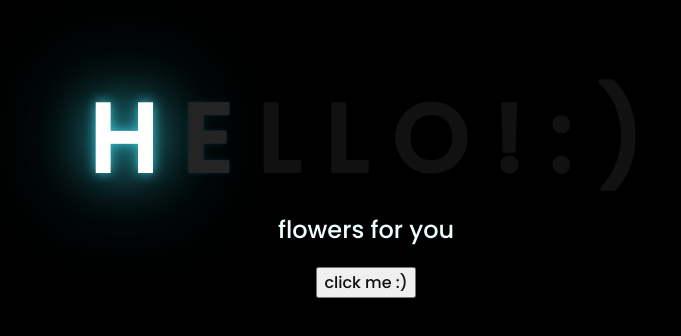
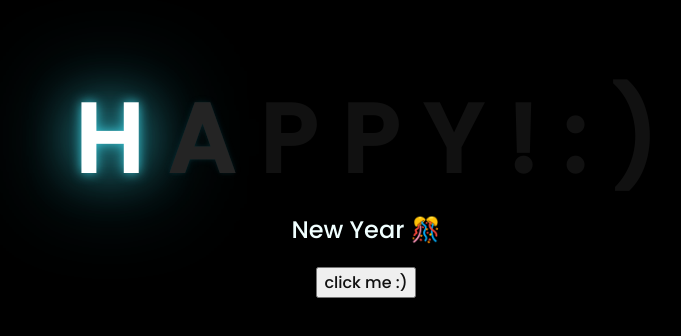
Before and after one commit to Hatdog-ako/Flowers, a plain HTML site: page index.html in a window 1280 px wide. Shown: the part 226-562 px from the top of the page, without its empty margins (282-963 px from the left). Drawn offline with Linux system fonts and the light colour scheme.

Commit message:
Update greeting and description in index.html

```diff
--- a/index.html
+++ b/index.html
@@ -14,16 +14,16 @@
   <div class="greetings">
     <!-- silahkan menambah kata sesuai keinginan dengan <span>text...</span -->
     <span>H</span>
-    <span>E</span>
-    <span>L</span>
-    <span>L</span>
-    <span>O</span>
+    <span>A</span>
+    <span>P</span>
+    <span>P</span>
+    <span>Y</span>
     <span>!</span>
     <span>:</span>
     <span>)</span></span>
   </div>
   <div class="description">
-    <span>flowers for you</span>
+    <span>New Year 🎊</span>
 
 
   </div>
```
